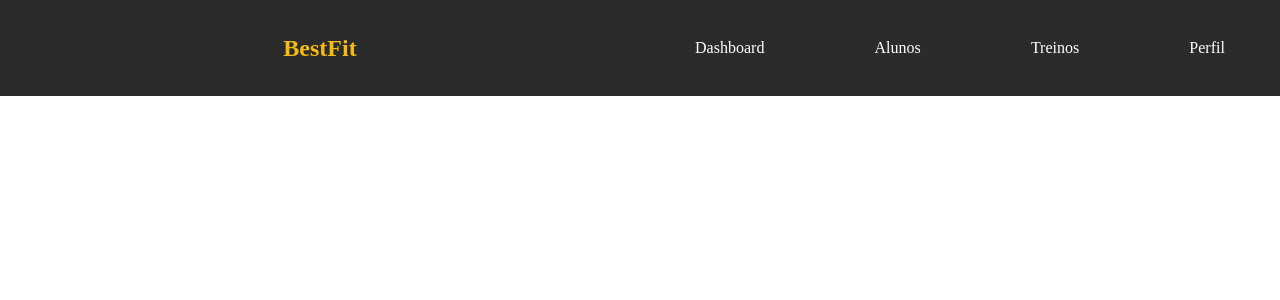
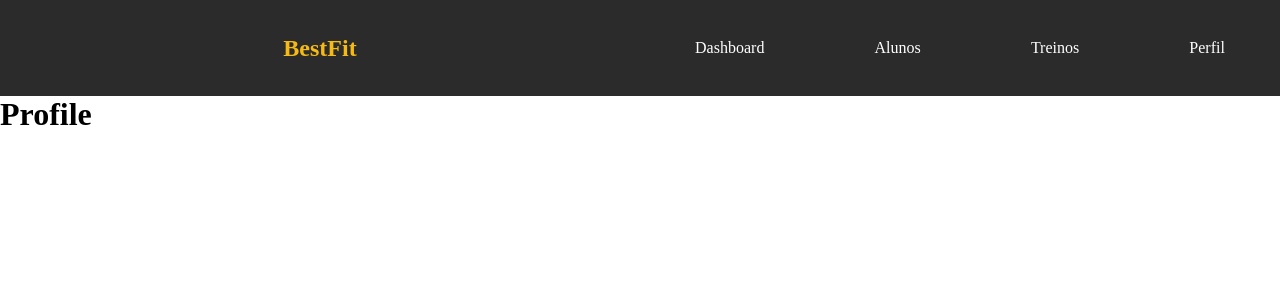
Before and after one commit to euluisdev/personal-app, a Next.js app: page /admin-profile in a window 1280 px wide. Shown: the top 300 px of the page. Built offline with nearby package versions, Linux system fonts and the light colour scheme.

Commit message:
add feature: all module.css files for the administrator pages are being created

```diff
--- a/src/app/admin-profile/page.js
+++ b/src/app/admin-profile/page.js
@@ -2,11 +2,11 @@
 
 import AdminNavBar from '@/components/AdminNavBar';
 
-import React from 'react'
+import styles from '../../styles/admin-profile/page.module.css'
 
 const page = () => {
   return (
-    <div>
+    <div className={styles['profile-container']}>
       <div><AdminNavBar /></div>
       <h1>Profile</h1>
     </div>
--- /dev/null
+++ b/src/styles/admin-profile/page.module.css
@@ -0,0 +1,4 @@
+
+.profile-container {
+    margin-top: 6rem;
+}
```
